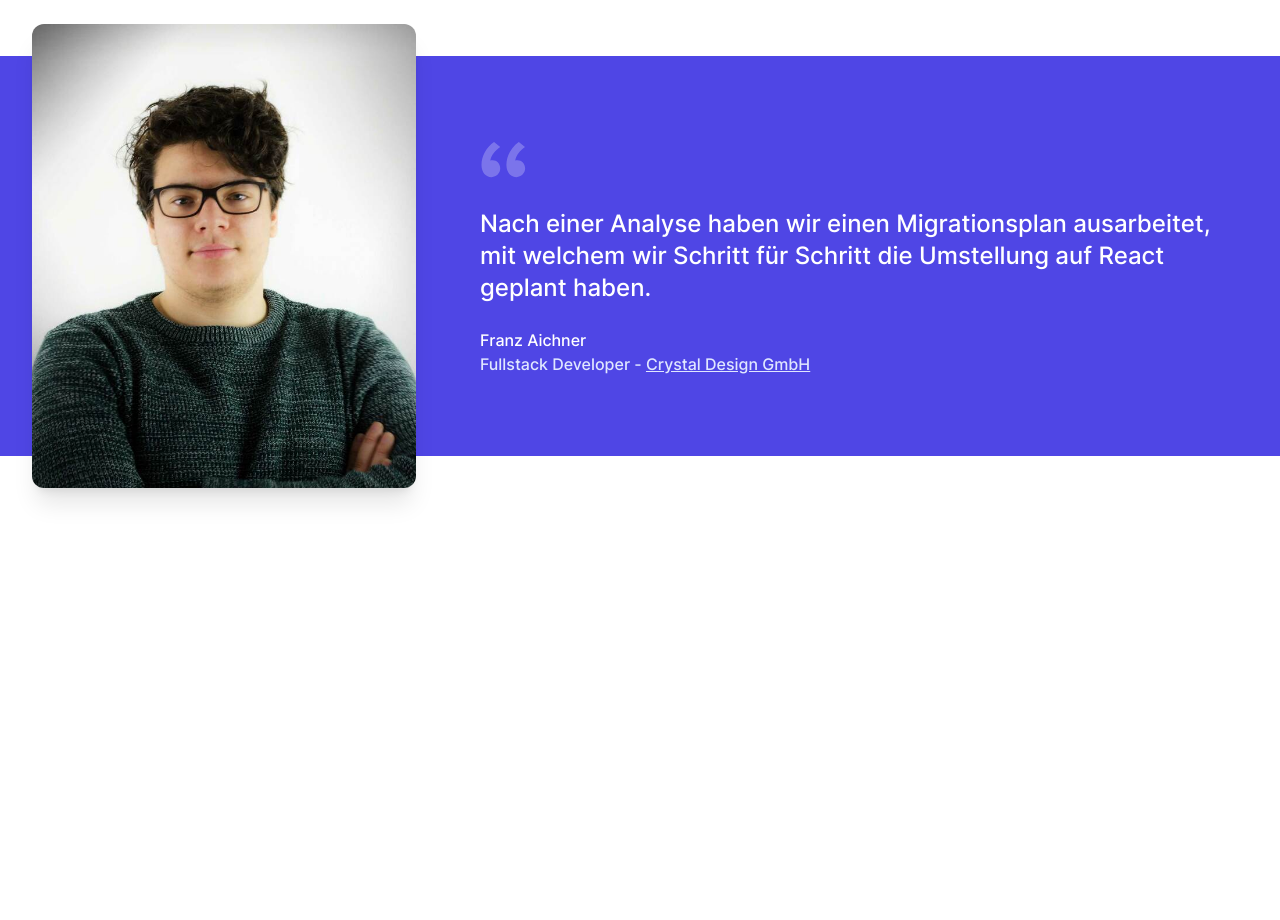
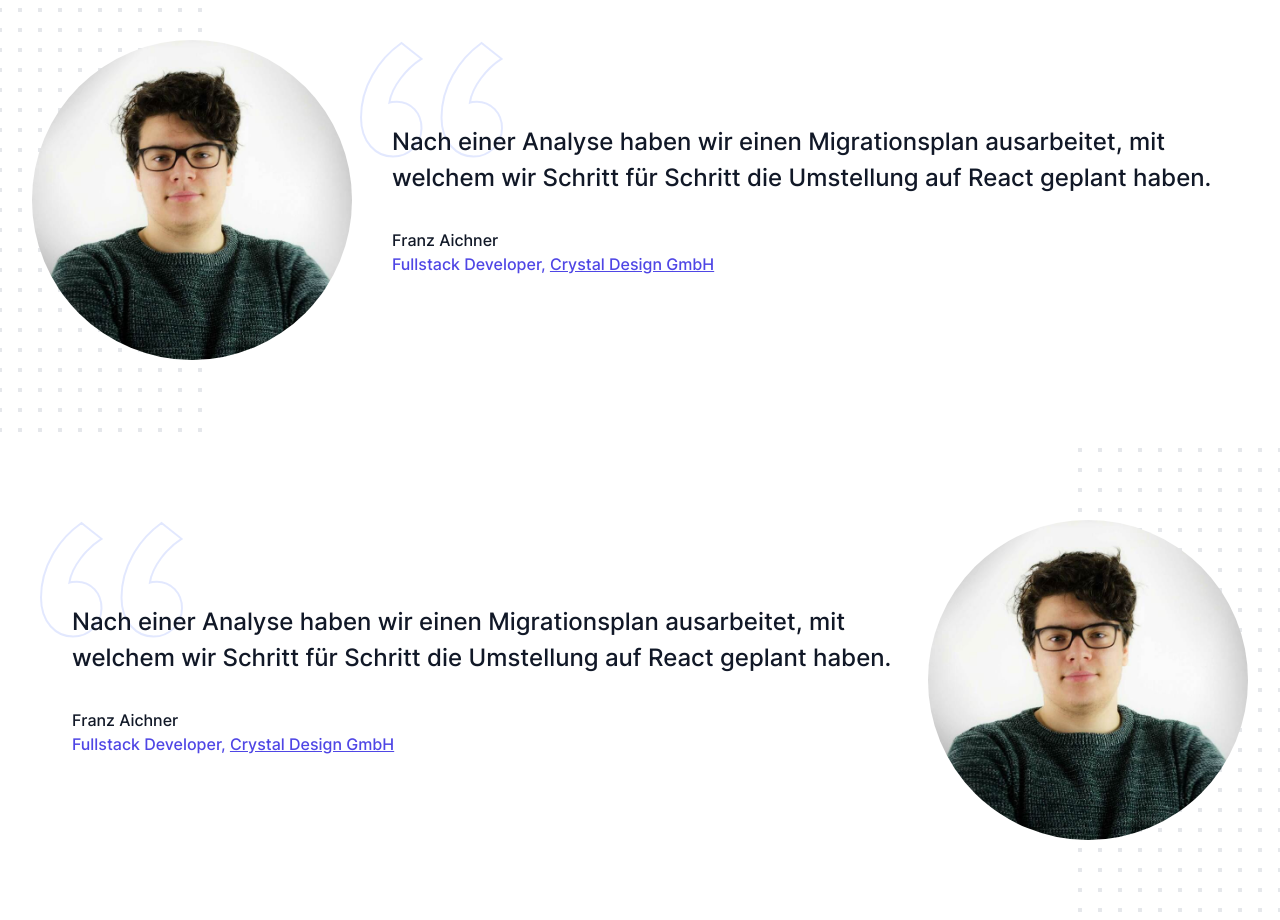
Before and after one commit to scriptify/what-the-stack, a Next.js app: page / in a window 1280 px wide. Shown: the part 3260-4180 px from the top of the page. Before the commit the page ends 3812 px from the top, so only its background shows below. Built offline with nearby package versions, Linux system fonts and the light colour scheme.

Commit message:
feat: different tesitmonials style

```diff
--- a/src/components/Testimonials/TestimonialCard/index.tsx
+++ b/src/components/Testimonials/TestimonialCard/index.tsx
@@ -1,3 +1,4 @@
+import clsx from 'clsx';
 import Image from 'next/image';
 import { ReactNode } from 'react';
 
@@ -10,6 +11,7 @@ export interface TestimonialCardProps {
     name: string;
     url: string;
   };
+  idx?: number;
 }
 
 export default function TestimonialCard({
@@ -18,62 +20,159 @@ export default function TestimonialCard({
   name,
   role,
   company,
+  idx = 0,
 }: TestimonialCardProps) {
-  return (
-    <div className='bg-white pt-16 lg:py-24'>
-      <div className='bg-indigo-600 pb-16 lg:relative lg:z-10 lg:pb-0'>
-        <div className='lg:mx-auto lg:grid lg:max-w-7xl lg:grid-cols-3 lg:gap-8 lg:px-8'>
-          <div className='relative lg:-my-8'>
-            <div
-              aria-hidden='true'
-              className='absolute inset-x-0 top-0 h-1/2 bg-white lg:hidden'
-            />
-            <div className='mx-auto max-w-md px-4 sm:max-w-3xl sm:px-6 lg:h-full lg:p-0'>
-              <div className='aspect-w-10 aspect-h-6 sm:aspect-w-16 sm:aspect-h-7 lg:aspect-none relative overflow-hidden rounded-xl shadow-xl lg:h-full'>
+  const direction = idx % 2 === 0 ? 'left' : 'right';
+
+  const img = (
+    <div className='hidden lg:block lg:flex-shrink-0'>
+      <div className='relative h-64 w-64 overflow-hidden rounded-full xl:h-80 xl:w-80'>
         <Image
           src={profilePicture}
           alt={role}
           objectFit='cover'
           layout='fill'
         />
+      </div>
       {/* <img
-                  className="object-cover lg:h-full lg:w-full"
-                  src="https://images.unsplash.com/photo-1520333789090-1afc82db536a?ixlib=rb-1.2.1&ixid=eyJhcHBfaWQiOjEyMDd9&auto=format&fit=crop&w=2102&q=80"
+              className="h-64 w-64 rounded-full xl:h-80 xl:w-80"
+              src="https://images.unsplash.com/photo-1494790108377-be9c29b29330?ixlib=rb-1.2.1&ixid=eyJhcHBfaWQiOjEyMDd9&auto=format&fit=facearea&facepad=2&w=256&h=256&q=80"
               alt=""
             /> */}
     </div>
-            </div>
-          </div>
-          <div className='mt-12 lg:col-span-2 lg:m-0 lg:pl-8'>
-            <div className='mx-auto max-w-md px-4 sm:max-w-2xl sm:px-6 lg:max-w-none lg:px-0 lg:py-20'>
-              <blockquote>
-                <div>
+  );
+
+  const actualContent = (
+    <div className='relative lg:ml-10'>
       <svg
-                    className='h-12 w-12 text-white opacity-25'
-                    fill='currentColor'
-                    viewBox='0 0 32 32'
+        className='absolute top-0 left-0 h-36 w-36 -translate-x-8 -translate-y-24 transform text-indigo-200 opacity-50'
+        stroke='currentColor'
+        fill='none'
+        viewBox='0 0 144 144'
         aria-hidden='true'
       >
-                    <path d='M9.352 4C4.456 7.456 1 13.12 1 19.36c0 5.088 3.072 8.064 6.624 8.064 3.36 0 5.856-2.688 5.856-5.856 0-3.168-2.208-5.472-5.088-5.472-.576 0-1.344.096-1.536.192.48-3.264 3.552-7.104 6.624-9.024L9.352 4zm16.512 0c-4.8 3.456-8.256 9.12-8.256 15.36 0 5.088 3.072 8.064 6.624 8.064 3.264 0 5.856-2.688 5.856-5.856 0-3.168-2.304-5.472-5.184-5.472-.576 0-1.248.096-1.44.192.48-3.264 3.456-7.104 6.528-9.024L25.864 4z' />
+        <path
+          strokeWidth={2}
+          d='M41.485 15C17.753 31.753 1 59.208 1 89.455c0 24.664 14.891 39.09 32.109 39.09 16.287 0 28.386-13.03 28.386-28.387 0-15.356-10.703-26.524-24.663-26.524-2.792 0-6.515.465-7.446.93 2.327-15.821 17.218-34.435 32.11-43.742L41.485 15zm80.04 0c-23.268 16.753-40.02 44.208-40.02 74.455 0 24.664 14.891 39.09 32.109 39.09 15.822 0 28.386-13.03 28.386-28.387 0-15.356-11.168-26.524-25.129-26.524-2.792 0-6.049.465-6.98.93 2.327-15.821 16.753-34.435 31.644-43.742L121.525 15z'
+        />
       </svg>
-                  <p className='mt-6 text-2xl font-medium text-white'>
-                    {content}
-                  </p>
+      <blockquote className='relative'>
+        <div className='text-2xl font-medium leading-9 text-gray-900'>
+          <p>{content}</p>
         </div>
-                <footer className='mt-6'>
-                  <p className='text-base font-medium text-white'>{name}</p>
-                  <p className='text-base font-medium text-indigo-100'>
-                    {role} -{' '}
+        <footer className='mt-8'>
+          <div className='flex'>
+            <div className='flex-shrink-0 lg:hidden'>
+              <div className='relative h-12 w-12 overflow-hidden rounded-full'>
+                <Image
+                  src={profilePicture}
+                  alt={role}
+                  objectFit='cover'
+                  layout='fill'
+                />
+              </div>
+              {/* <img
+                      className="h-12 w-12 rounded-full"
+                      src="https://images.unsplash.com/photo-1494790108377-be9c29b29330?ixlib=rb-1.2.1&ixid=eyJhcHBfaWQiOjEyMDd9&auto=format&fit=facearea&facepad=2&w=256&h=256&q=80"
+                      alt=""
+                    /> */}
+            </div>
+            <div className='ml-4 lg:ml-0'>
+              <div className='text-base font-medium text-gray-900'>{name}</div>
+              <div className='text-base font-medium text-indigo-600'>
+                {role},{' '}
                 <a className='underline' href={company.url}>
                   {company.name}
                 </a>
-                  </p>
+              </div>
+            </div>
+          </div>
         </footer>
       </blockquote>
     </div>
+  );
+
+  return (
+    <section className='overflow-hidden bg-white'>
+      <div className='relative mx-auto max-w-7xl px-4 pt-20 pb-12 sm:px-6 lg:px-8 lg:py-20'>
+        <svg
+          className='absolute top-full left-0 translate-x-80 -translate-y-24 transform lg:hidden'
+          width={784}
+          height={404}
+          fill='none'
+          viewBox='0 0 784 404'
+          aria-hidden='true'
+        >
+          <defs>
+            <pattern
+              id='e56e3f81-d9c1-4b83-a3ba-0d0ac8c32f32'
+              x={0}
+              y={0}
+              width={20}
+              height={20}
+              patternUnits='userSpaceOnUse'
+            >
+              <rect
+                x={0}
+                y={0}
+                width={4}
+                height={4}
+                className='text-gray-200'
+                fill='currentColor'
+              />
+            </pattern>
+          </defs>
+          <rect
+            width={784}
+            height={404}
+            fill='url(#e56e3f81-d9c1-4b83-a3ba-0d0ac8c32f32)'
+          />
+        </svg>
+
+        <svg
+          className={clsx(
+            'absolute top-1/2 hidden translate-x-1/2 -translate-y-1/2 transform lg:block',
+            {
+              'right-full': direction === 'left',
+              'right-0': direction === 'right',
+            }
+          )}
+          width={404}
+          height={784}
+          fill='none'
+          viewBox='0 0 404 784'
+          aria-hidden='true'
+        >
+          <defs>
+            <pattern
+              id='56409614-3d62-4985-9a10-7ca758a8f4f0'
+              x={0}
+              y={0}
+              width={20}
+              height={20}
+              patternUnits='userSpaceOnUse'
+            >
+              <rect
+                x={0}
+                y={0}
+                width={4}
+                height={4}
+                className='text-gray-200'
+                fill='currentColor'
+              />
+            </pattern>
+          </defs>
+          <rect
+            width={404}
+            height={784}
+            fill='url(#56409614-3d62-4985-9a10-7ca758a8f4f0)'
+          />
+        </svg>
+
+        <div className='relative lg:flex lg:items-center'>
+          {direction === 'left' ? [img, actualContent] : [actualContent, img]}
         </div>
       </div>
-      </div>
-    </div>
+    </section>
   );
 }
--- a/src/components/Testimonials/index.tsx
+++ b/src/components/Testimonials/index.tsx
@@ -19,13 +19,28 @@ const testimonials: TestimonialCardProps[] = [
       </>
     ),
   },
+  {
+    name: `Franz Aichner`,
+    role: `Fullstack Developer`,
+    company: {
+      name: `Crystal Design GmbH`,
+      url: `https://www.diva-portal.de/`,
+    },
+    profilePicture: franz,
+    content: (
+      <>
+        Nach einer Analyse haben wir einen Migrationsplan ausarbeitet, mit
+        welchem wir Schritt für Schritt die Umstellung auf React geplant haben.
+      </>
+    ),
+  },
 ];
 
 const Testimonials = () => {
   return (
     <div>
       {testimonials.map((testimonial, idx) => (
-        <TestimonialCard key={idx} {...testimonial} />
+        <TestimonialCard key={idx} idx={idx} {...testimonial} />
       ))}
     </div>
   );
--- a/tailwind.config.js
+++ b/tailwind.config.js
@@ -18,7 +18,21 @@ module.exports = {
       fontFamily: {
         primary: ['Inter', ...fontFamily.sans],
       },
-      colors: {},
+      colors: {
+        secondary: {
+          default: '#D36728',
+          50: '#F3D3C0',
+          100: '#F0C7AE',
+          200: '#E9AE8C',
+          300: '#E3966A',
+          400: '#DC7E48',
+          500: '#D36728',
+          600: '#A4501F',
+          700: '#753916',
+          800: '#46220D',
+          900: '#160B04',
+        },
+      },
       keyframes: {
         flicker: {
           '0%, 19.999%, 22%, 62.999%, 64%, 64.999%, 70%, 100%': {
```
Lines whose indentation alone changed are shown as unchanged.
